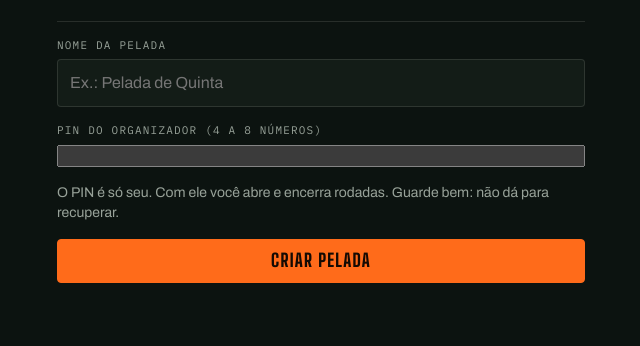
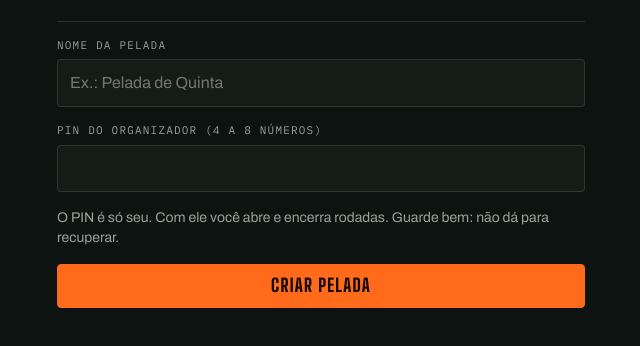
Before and after one commit to mstavares-resenha/resenhudo, a plain HTML site: page index.html in a window 1280 px wide. Shown: the part 348-694 px from the top of the page, without its empty margins (319-959 px from the left). Drawn offline with Linux system fonts and the light colour scheme.

Commit message:
Estiliza o campo de PIN igual aos demais
Co-Authored-By: Claude Opus 5.5 <noreply@anthropic.com>
Claude-Session: https://claude.ai/code/session_013kMZQfVxxbt4ighfR54pHe

```diff
--- a/styles.css
+++ b/styles.css
@@ -56,7 +56,7 @@ h1,h2,h3{text-wrap:balance;margin:0;font-weight:400}
 
 /* Formulários */
 label.f{display:flex;flex-direction:column;gap:6px;font-family:var(--mono);font-size:11px;letter-spacing:1.2px;text-transform:uppercase;color:var(--giz-2);flex:1;min-width:0}
-input[type=text],input[type=number],input[type=date],select{width:100%;background:var(--piso-2);border:1px solid var(--linha);border-radius:4px;padding:11px 12px;font-family:var(--body);font-size:16px;letter-spacing:0;text-transform:none;color:var(--giz)}
+input[type=text],input[type=number],input[type=date],input[type=password],select{width:100%;background:var(--piso-2);border:1px solid var(--linha);border-radius:4px;padding:11px 12px;font-family:var(--body);font-size:16px;letter-spacing:0;text-transform:none;color:var(--giz)}
 input:focus,select:focus{border-color:var(--giz-2);outline:none}
 input:focus-visible,select:focus-visible{outline:2px solid var(--colete);outline-offset:1px}
 input[type=number]{text-align:center;font-family:var(--display);font-weight:900;font-size:40px;padding:4px;line-height:1.1}
```
